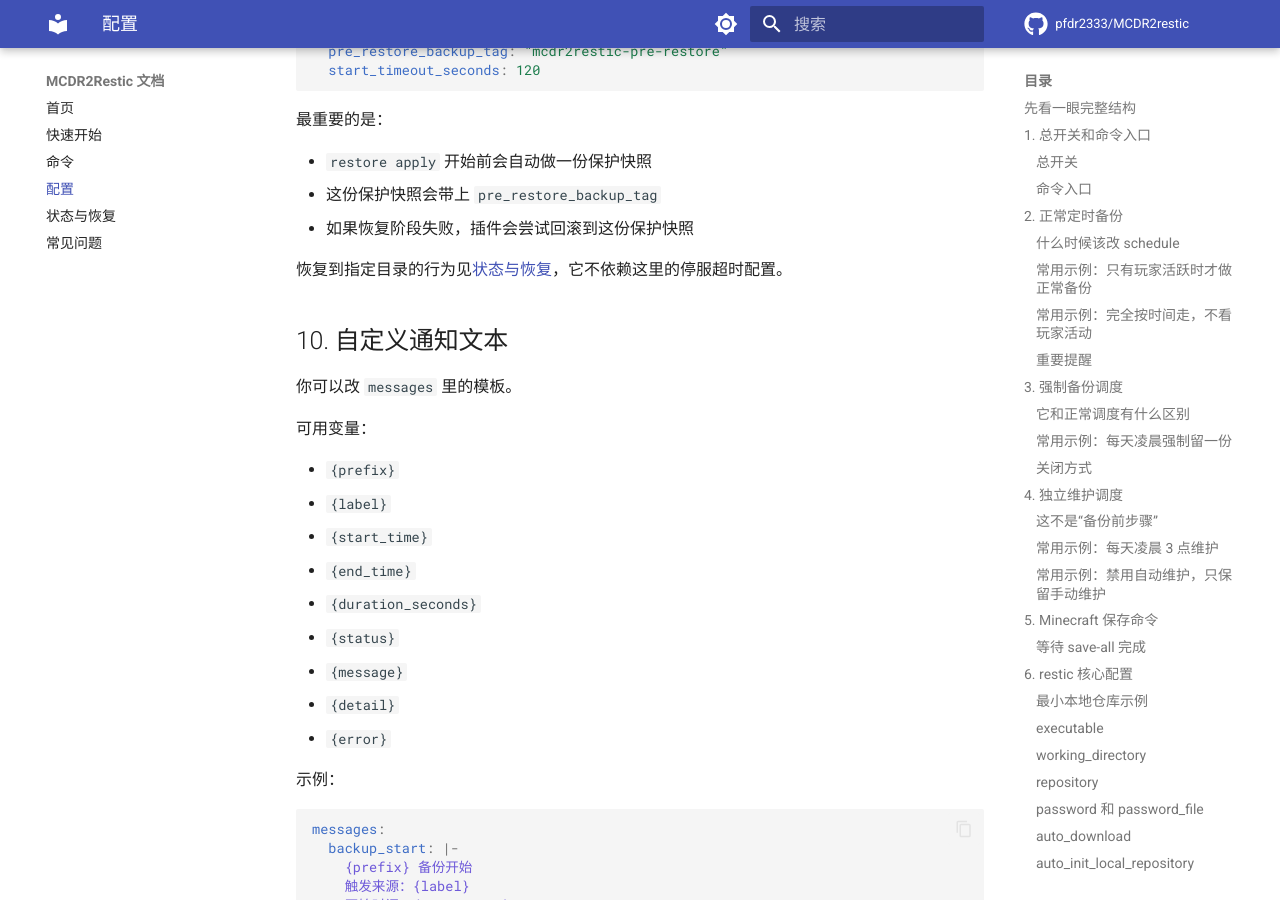
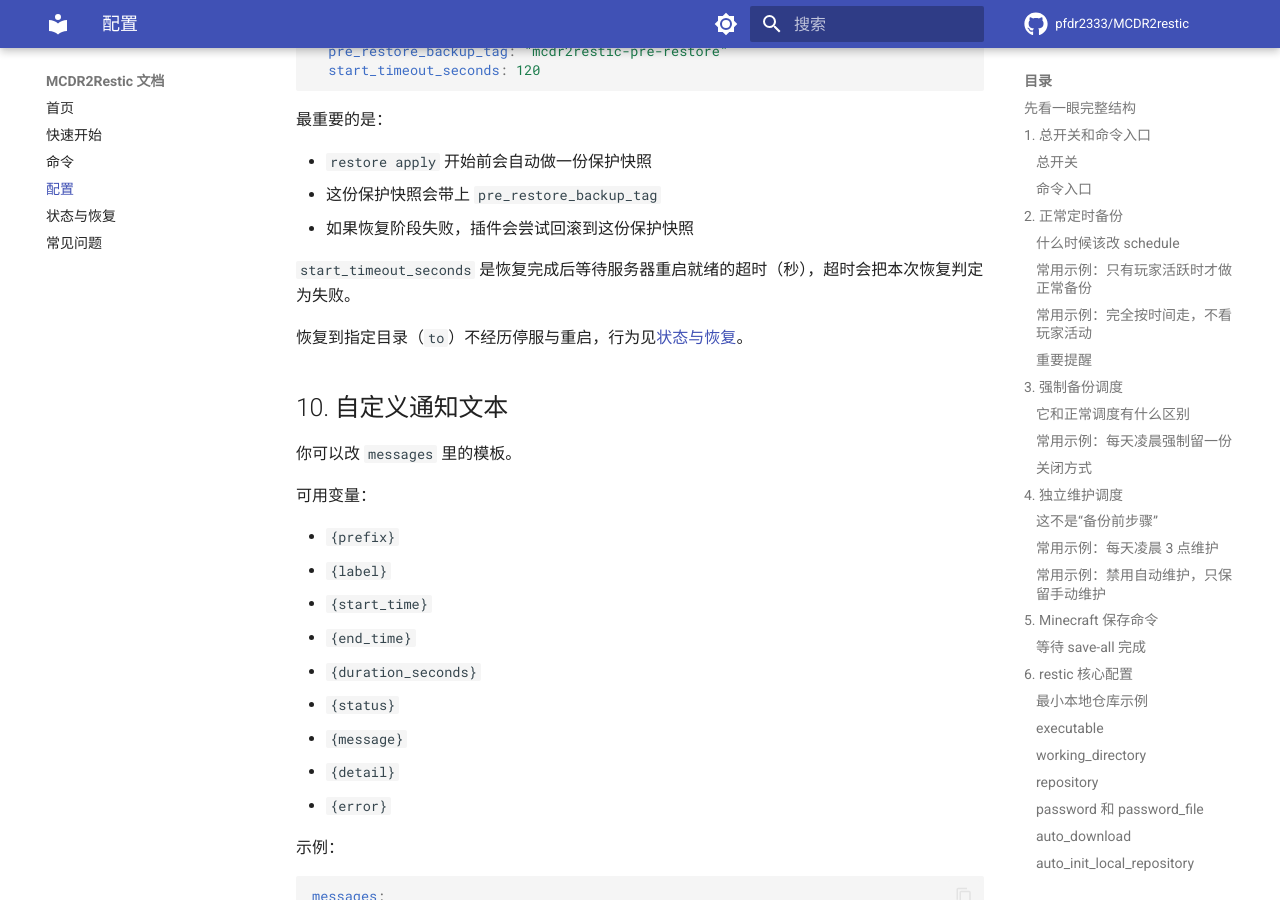
Before and after one commit to pfdr2333/MCDR2restic, an MkDocs documentation site: the page built from docs/configuration.md, in a window 1280 px wide and 900 px high, scrolled down 12023 px. Built offline with MkDocs 1.6.1 and Material for MkDocs 9.7.7, drawn with Linux system fonts in a browser that asks for light colours; comment, search, counter and statistics services are not loaded.

Commit message:
docs(config): 修正停服超时残留指涉并说明 start_timeout_seconds

```diff
--- a/docs/configuration.md
+++ b/docs/configuration.md
@@ -553,7 +553,9 @@ restore:
 - 这份保护快照会带上 `pre_restore_backup_tag`
 - 如果恢复阶段失败，插件会尝试回滚到这份保护快照
 
-恢复到指定目录的行为见[状态与恢复](restore.md)，它不依赖这里的停服超时配置。
+`start_timeout_seconds` 是恢复完成后等待服务器重启就绪的超时（秒），超时会把本次恢复判定为失败。
+
+恢复到指定目录（`to`）不经历停服与重启，行为见[状态与恢复](restore.md)。
 
 ## 10. 自定义通知文本
 
```
